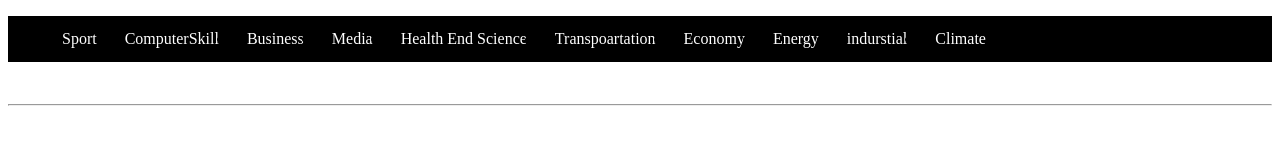
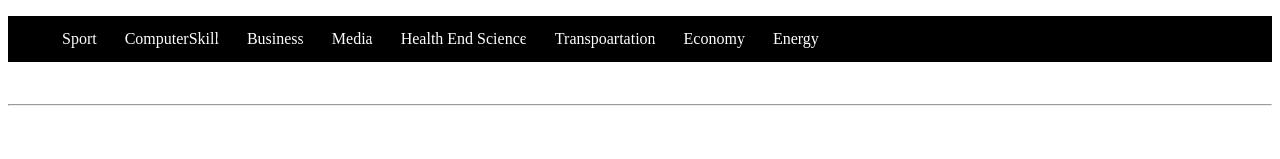
Before and after one commit to Huzaifamalic/2project, a plain HTML site: page index.html in a window 1280 px wide. Shown: the top 159 px of the page. Drawn offline with Linux system fonts and the light colour scheme.

Commit message:
2project

```diff
--- a/index.html
+++ b/index.html
@@ -44,9 +44,7 @@ h1{
         <li><a href="./Transpoart.html">Transpoartation</a></li>
         <li><a href="./Economy.html">Economy</a></li>
         <li><a href="./Energy.html">Energy</a></li>
-        <li><a href="./indurstial.html">indurstial</a></li>
-        <li><a href="./Climate.html">Climate</a></li>
-</ul>
+        </ul>
 
     <br><hr>
     <br><h1>HMHM News</h1>
```
